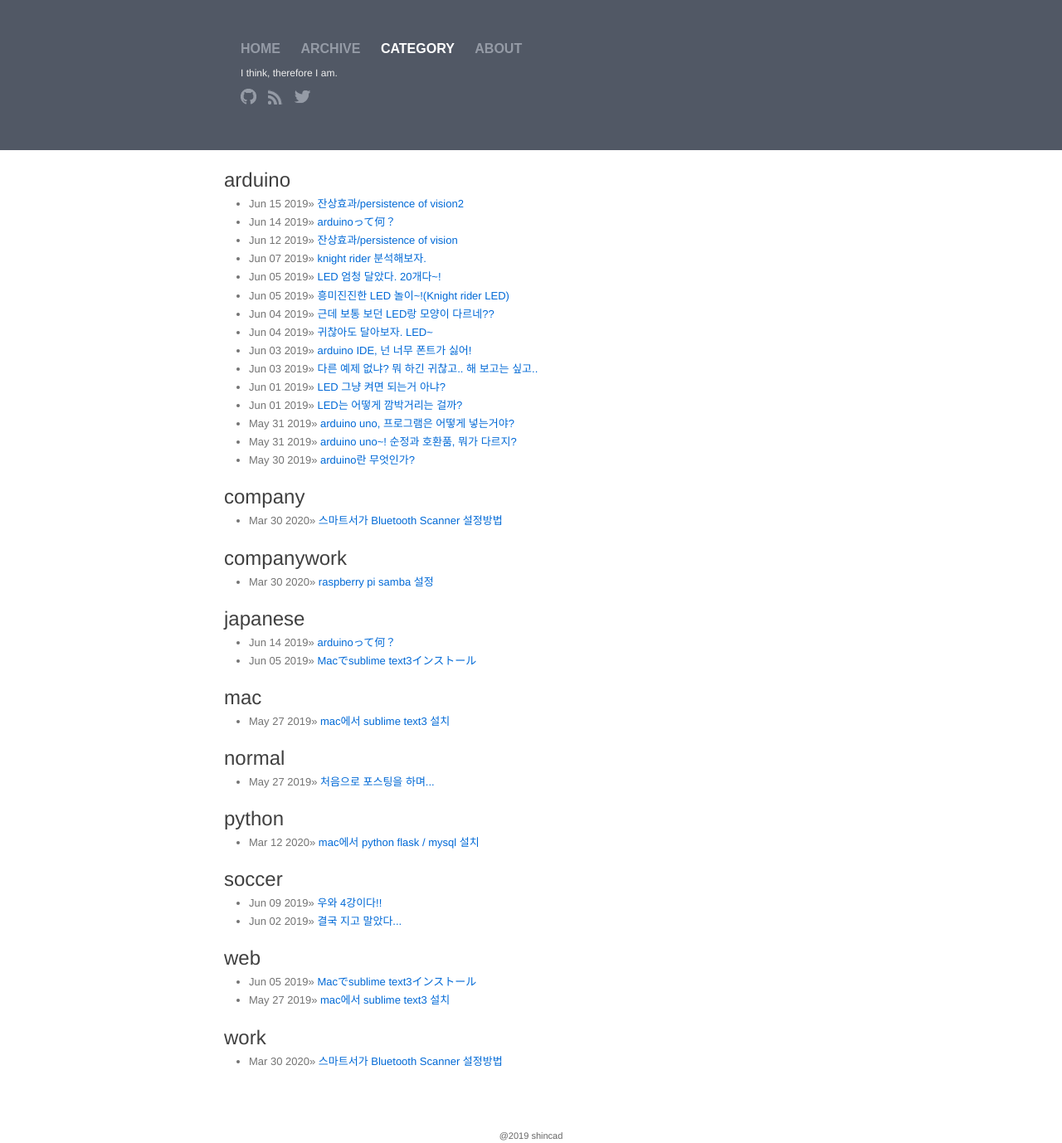
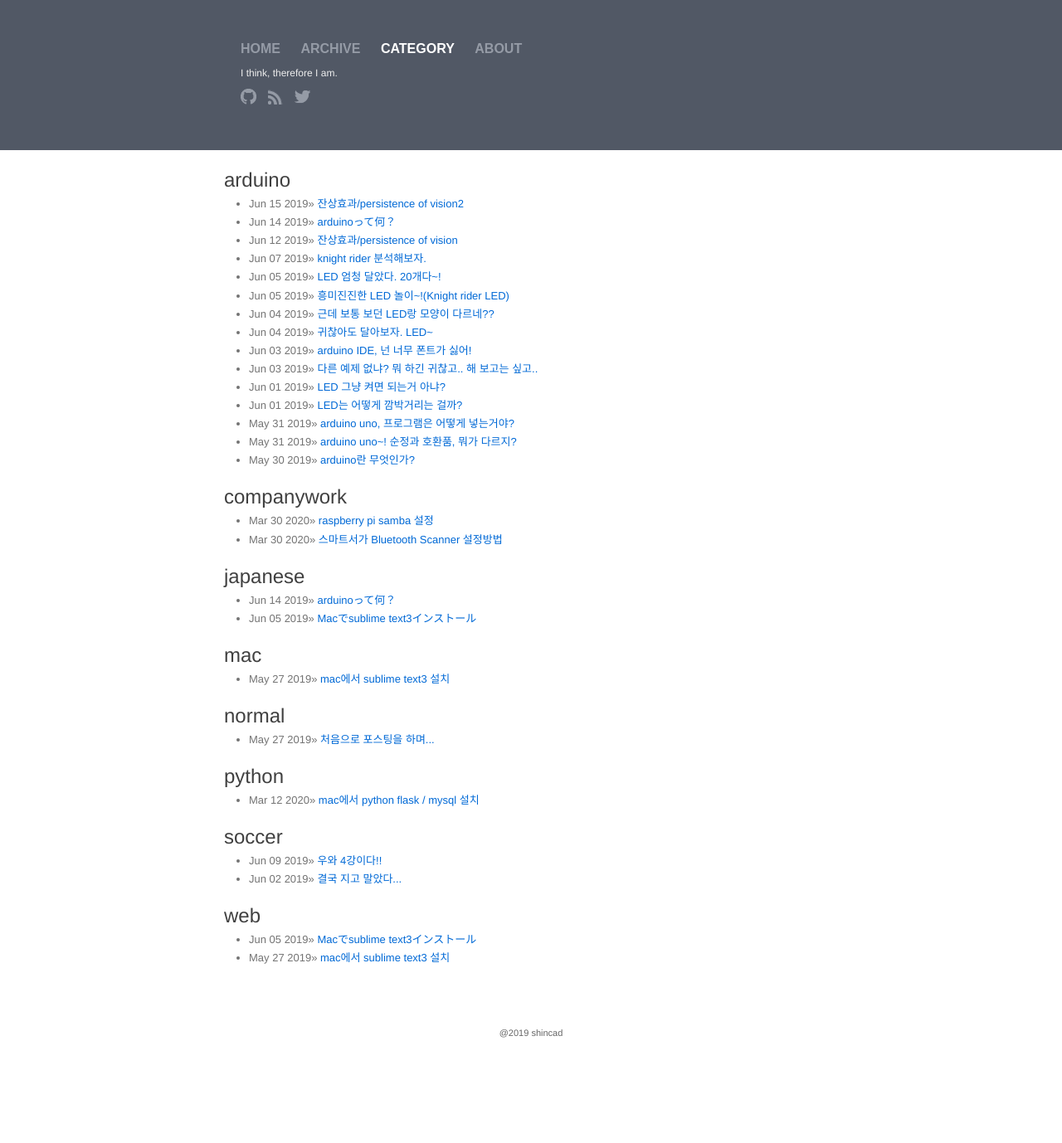
Before and after one commit to shincad/shincad.github.io, a Jekyll site: the page built from category.html, in a window 1280 px wide. Shown: the whole page at 83% size. Built offline with Jekyll 4.4.1, drawn with Linux system fonts in a browser that asks for light colours; after the commit the page ends 1254 px from its top, so only the background shows below that.

Commit message:
Update 2020-03-30-bluetoothscanner.md

```diff
--- a/_posts/2020-03-30-bluetoothscanner.md
+++ b/_posts/2020-03-30-bluetoothscanner.md
@@ -3,7 +3,7 @@ layout: post
 title:  "스마트서가 Bluetooth Scanner 설정방법"
 date:   2020-03-30
 comments: true
-categories: company work
+categories: companywork
 ---
 
 BlueTooth Scanner (PM-3) 스마트서가 납품 시 설정방법
```
